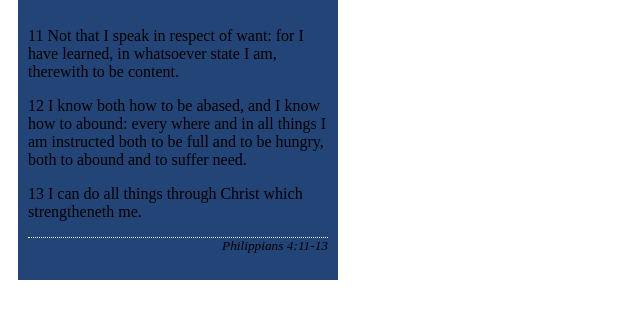
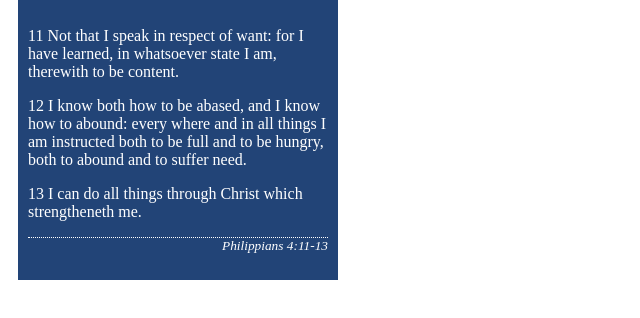
Before and after one commit to kimaniwawira/wdd130, a plain HTML site: page week02/box-model.html in a window 1280 px wide. Shown: the part 144-462 px from the top of the page, without its empty margins (0-640 px from the left). Drawn offline with Linux system fonts and the light colour scheme.

Commit message:
box model css

```diff
--- a/week02/styles/box-model.css
+++ b/week02/styles/box-model.css
@@ -4,7 +4,7 @@
     border: 1px solid rgb (0 0 0 / 0.1);
     padding: 10px;
     background-color: #247;
-    text: hsl(0, 0%, 100%);
+    color :  hsl(0, 0%, 100%);
 }
 
 .callout img {
```
